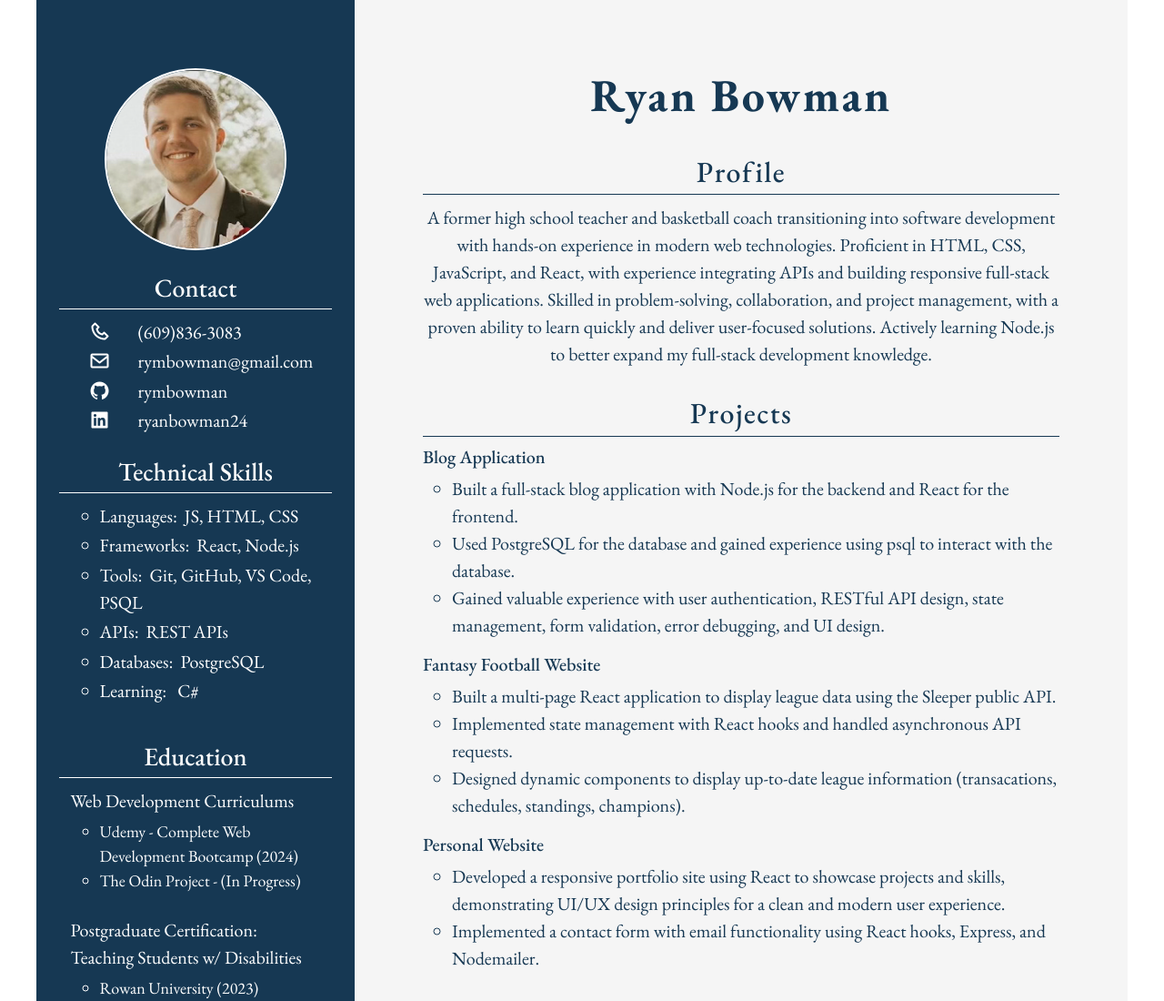
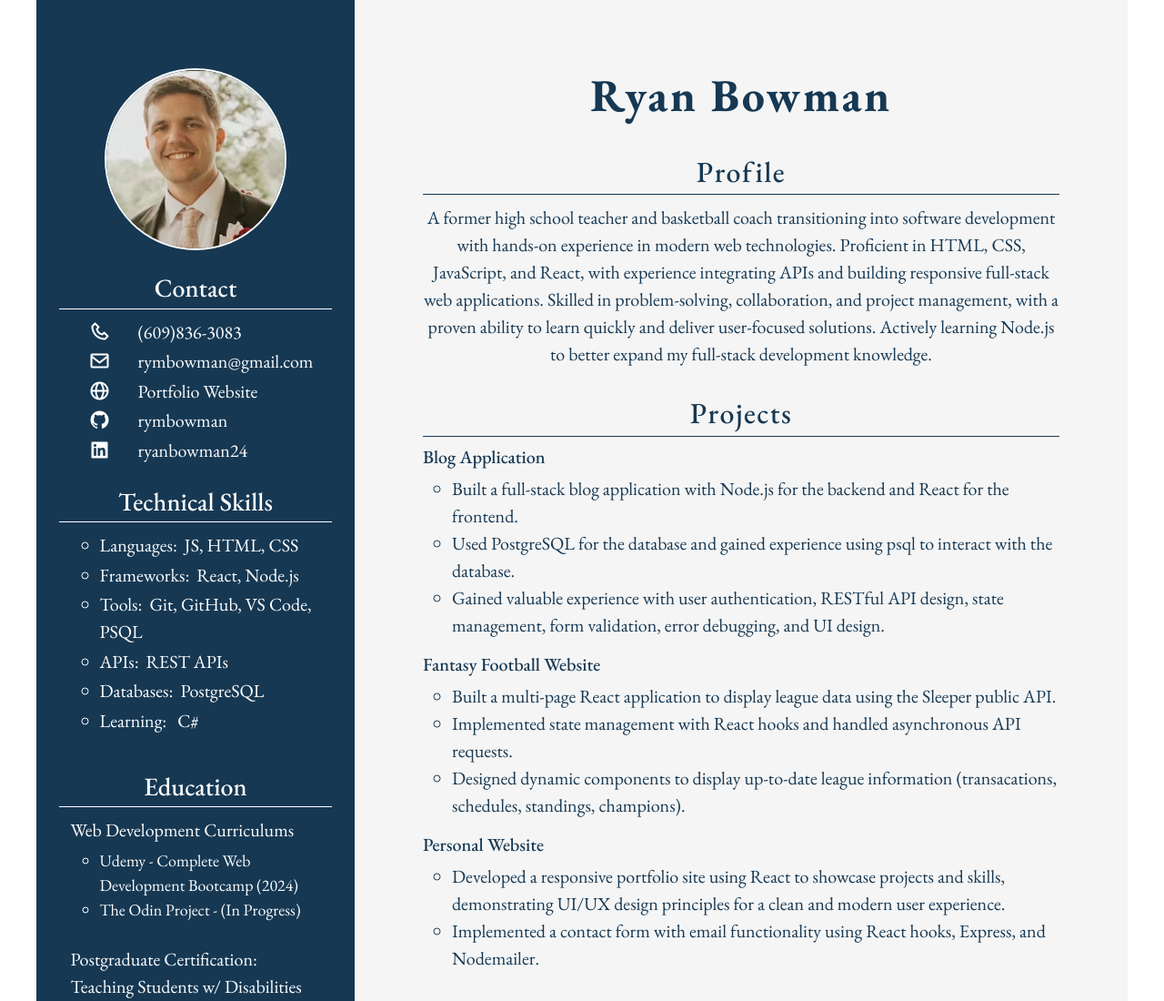
Before and after one commit to rymbowman/Resume, a website: page index.html in a window 1280 px wide. Shown: the top 1100 px of the page at 91% size. Drawn offline with nearby package versions, Linux system fonts and the light colour scheme.

Commit message:
add portfolio website link to contacts section

```diff
--- a/index.html
+++ b/index.html
@@ -43,6 +43,15 @@
               <i class="bx bx-envelope contact-icon"></i>
               <a class="links contact-method" href="mailto: rymbowman@gmail.com"
                 >rymbowman@gmail.com</a
+              >
+            </div>
+
+            <div class="contact-list-item">
+              <i class="bx bx-globe contact-icon"></i>
+              <a
+                class="links contact-method"
+                href="https://ryan-bowman-portfolio.onrender.com"
+                >Portfolio Website</a
               >
             </div>
 
```
